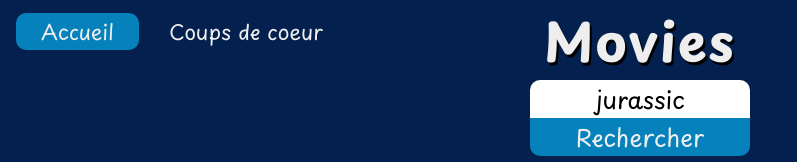
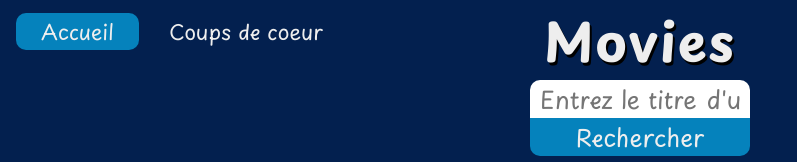
Before and after one commit to JulienBrancourt/Movies, a React (Create React App) app: page / in a window 1280 px wide. Shown: the top 162 px of the page, without its empty margins (0-797 px from the left). Built offline with nearby package versions, Linux system fonts and the light colour scheme; no server answers.

Commit message:
ajout de la recherche au local storage

```diff
--- a/src/components/Form.js
+++ b/src/components/Form.js
@@ -5,7 +5,7 @@ import Card from "./Card";
 const Form = () => {
 
     const [moviesData, setMoviesData] = useState([])
-    const [search, setSearch] = useState("jurassic")
+    const [search, setSearch] = useState(window.localStorage.moviesearch)
     const [sortGoodBad, setSortGoodBad] = useState(null)
 
     useEffect(() => {
@@ -18,6 +18,7 @@ const Form = () => {
         e.preventDefault();
         const inputValue = document.getElementById('search-input').value;
         setSearch(inputValue);//la nouvelle valeur de search est celle de inputValue (l'input type texte)
+        window.localStorage.moviesearch = inputValue
     }
 
     return (
```
